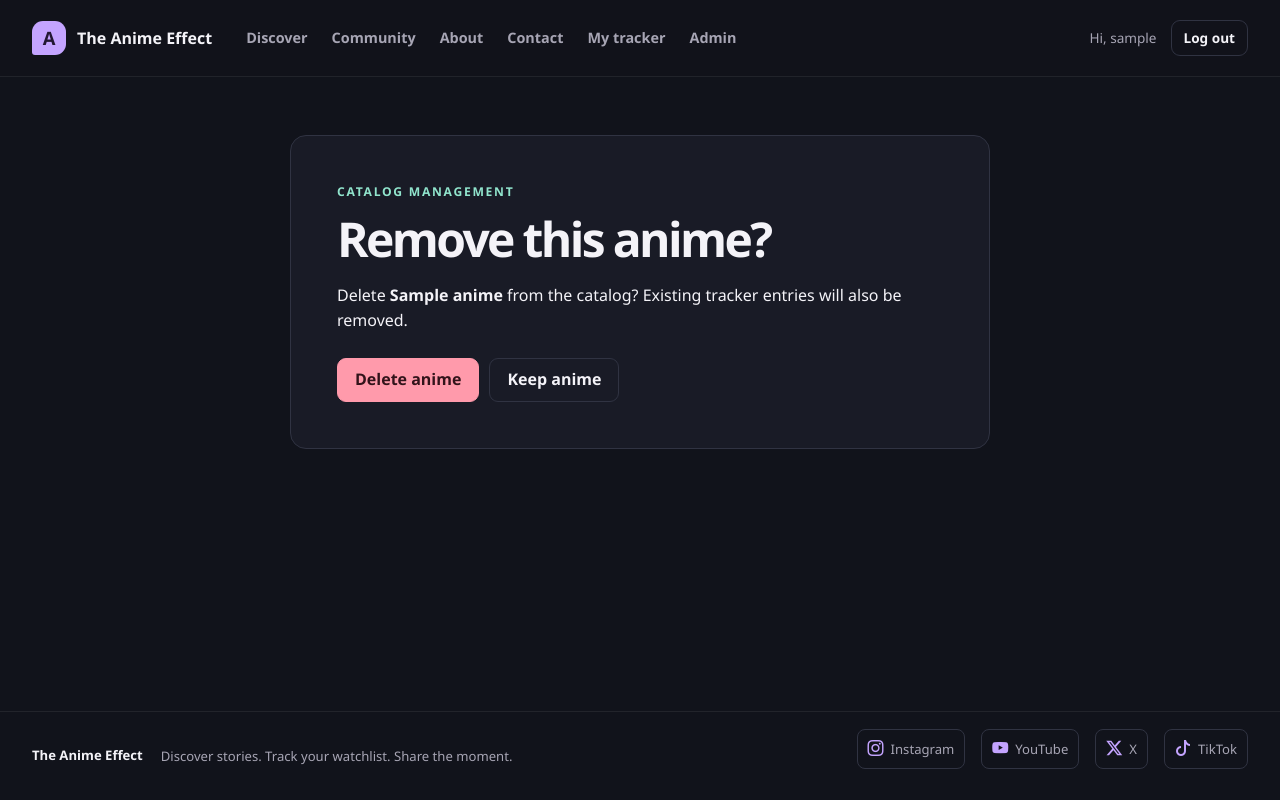
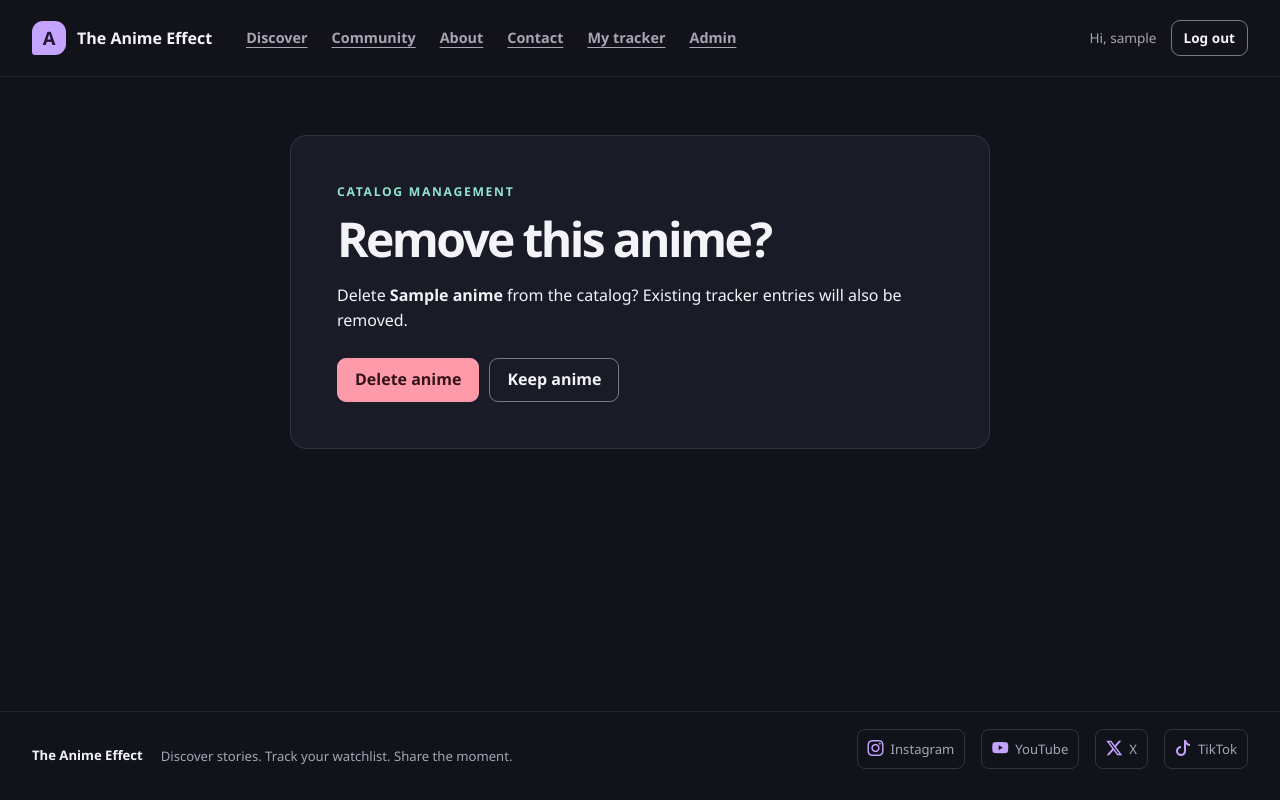
Before and after one commit to manjnagra12-lgtm/the-anime-effect, a Django app: page /anime/1/delete/ in a window 1280 px wide. Run offline with Django 5.2, Linux system fonts and the light colour scheme; a user stored in the database is signed in; tables that the repository leaves empty hold one stand-in row (values such as "Sample post"); parts of the project's set-up code (start-up, migrations or seed data) failed here and were passed over.

Commit message:
WCAG compliance update
Co-authored-by: Copilot <223556219+Copilot@users.noreply.github.com>

```diff
--- a/static/css/site.css
+++ b/static/css/site.css
@@ -6,6 +6,7 @@
   --panel: #191b26;
   --panel-raised: #202230;
   --line: #303342;
+  --control-border: #777989;
   --accent: #c4a4ff;
   --accent-strong: #a87cff;
   --mint: #91e5cd;
@@ -34,7 +35,7 @@ h2 { letter-spacing: -0.035em; }
 .brand-mark { display: grid; width: 34px; height: 34px; place-items: center; border-radius: 11px 11px 11px 3px; background: var(--accent); color: #221732; font-size: 1.15rem; }
 .main-nav, .nav-account { display: flex; align-items: center; gap: 24px; }
 .main-nav { flex: 1; }
-.main-nav a, .nav-login { color: var(--muted); font-size: .9rem; font-weight: 600; text-decoration: none; }
+.main-nav a, .nav-login { padding: 10px 0; color: var(--muted); font-size: .9rem; font-weight: 600; text-decoration: underline; text-underline-offset: .25em; }
 .main-nav a:hover, .nav-login:hover { color: var(--ink); }
 .nav-account { gap: 14px; }
 .nav-account form { margin: 0; }
@@ -61,16 +62,16 @@ h2 { letter-spacing: -0.035em; }
 .page-heading .hero-lede { margin: 0; }
 .search-form { display: flex; gap: 10px; margin-bottom: 28px; }
 .search-form input { flex: 1; min-width: 0; }
-input, textarea, select { width: 100%; padding: 12px 14px; border: 1px solid #414354; border-radius: 9px; background: #11131b; color: var(--ink); }
+input, textarea, select { width: 100%; padding: 12px 14px; border: 1px solid var(--control-border); border-radius: 9px; background: #11131b; color: var(--ink); }
 input::placeholder, textarea::placeholder { color: #898796; }
 .button { display: inline-flex; min-height: 44px; align-items: center; justify-content: center; gap: 8px; padding: 10px 17px; border: 1px solid var(--accent); border-radius: 9px; background: var(--accent); color: #21172e; font-weight: 700; line-height: 1.2; text-align: center; text-decoration: none; cursor: pointer; transition: background .16s ease, transform .16s ease; }
 .button:hover { transform: translateY(-1px); background: #d3bbff; color: #21172e; }
 .button-small { min-height: 36px; padding: 7px 12px; font-size: .85rem; }
-.button-quiet { border-color: var(--line); background: transparent; color: var(--ink); }
+.button-quiet { border-color: var(--control-border); background: transparent; color: var(--ink); }
 .button-quiet:hover { border-color: var(--accent); background: var(--panel-raised); color: var(--ink); }
 .button-danger { border-color: var(--danger); background: var(--danger); color: #32131a; }
 .button-danger:hover { background: #ffb6c2; color: #32131a; }
-.button-danger-quiet { border-color: #70404b; background: transparent; color: #ffb2bd; }
+.button-danger-quiet { border-color: var(--danger); background: transparent; color: #ffb2bd; }
 .button-danger-quiet:hover { border-color: var(--danger); background: #39232b; color: #ffd2d9; }
 .button-wide { width: 100%; }
 .anime-grid { display: grid; grid-template-columns: repeat(3, minmax(0, 1fr)); gap: 17px; }
```
Also changed, not shown: README.md.
